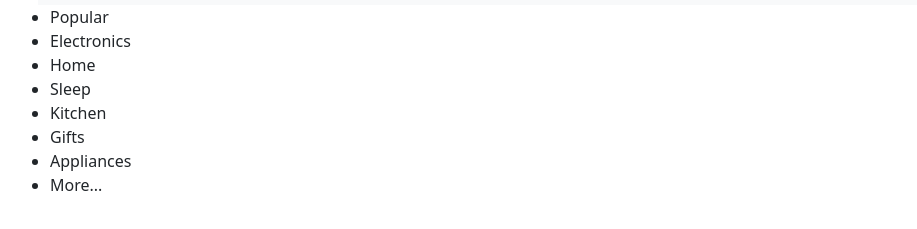
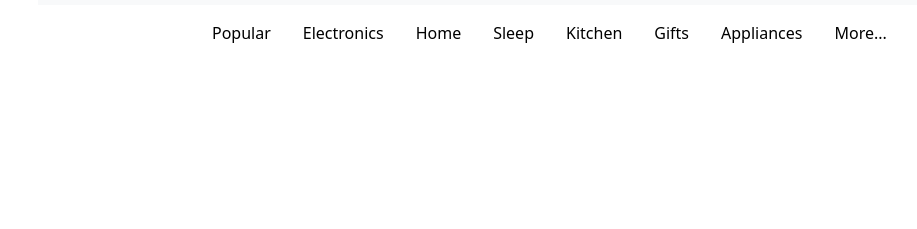
Before and after one commit to burntpixelmedia/TheWire, a website: page examples/landing-page.html in a window 1280 px wide. Shown: the part 65-294 px from the top of the page, without its empty margins (44-961 px from the left). Drawn offline with nearby package versions, Linux system fonts and the light colour scheme.

Commit message:
Navbar is now aligned.

```diff
--- a/assets/demo/demo.css
+++ b/assets/demo/demo.css
@@ -1,5 +1,20 @@
+ul {
+    list-style-type: none;
+}
+
+li {
+    float: left;
+}
+
+li a {
+    display: block;
+    color: black;
+    text-align: center;
+    padding: 16px;
+    text-decoration: none;
+}
 
 .demo-nav {
-    display: inline;
-
+    margin: auto;
+    max-width: 800px;
 }
--- a/examples/landing-page.html
+++ b/examples/landing-page.html
@@ -42,17 +42,19 @@
                         </div>
                     </nav>
                 </div>
-                <div class="row">
-                    <ul class="demo-nav">
-                        <li>Popular</li>
-                        <li>Electronics</li>
-                        <li>Home</li>
-                        <li>Sleep</li>
-                        <li>Kitchen</li>
-                        <li>Gifts</li>
-                        <li>Appliances</li>
-                        <li>More...</li>
-                    </ul>
+                <div class="demo-nav">
+                    <div class="row ">
+                        <ul>
+                            <li><a href="#">Popular</a></li>
+                            <li><a href="#">Electronics</a></li>
+                            <li><a href="#">Home</a></li>
+                            <li><a href="#">Sleep</a></li>
+                            <li><a href="#">Kitchen</a></li>
+                            <li><a href="#">Gifts</a></li>
+                            <li><a href="#">Appliances</a></li>
+                            <li><a href="#">More...</a></li>
+                        </ul>
+                    </div>
                 </div>
             </div>
 
--- a/gulpfile.js
+++ b/gulpfile.js
@@ -4,13 +4,12 @@ var path = require('path');
 var sass = require('gulp-sass');
 var autoprefixer = require('gulp-autoprefixer');
 var sourcemaps = require('gulp-sourcemaps');
-// TODO: finish adding the rest of the required gulp plugins
 
 var Paths = {
     HERE: './',
     DIST: 'dist/',
     CSS:  './assets/css/',
-    SCSS_TOOLKIT_SOURCES: './assets/scss/material-kit.scss', // TODO: replace material-kit.scss with the proper file
+    SCSS_TOOLKIT_SOURCES: './assets/scss/*', // TODO: replace * with the proper file
     SCSS: './assets/scss/*'
 };
 
```
